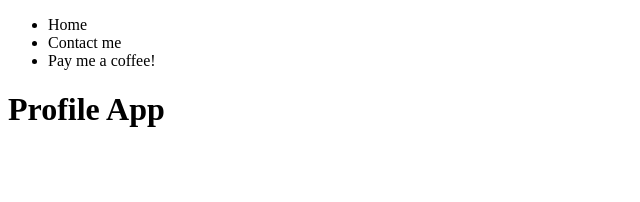
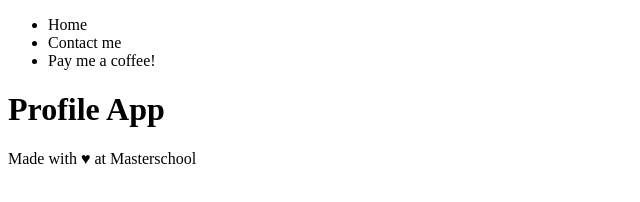
Before and after one commit to karlaevelize/nov-cohort-branches, a plain HTML site: page index.html in a window 1280 px wide. Shown: the whole page, without its empty margins (0-640 px from the left). Drawn offline with Linux system fonts and the light colour scheme.

Commit message:
Create footer

```diff
--- a/index.html
+++ b/index.html
@@ -16,5 +16,10 @@
     </nav>
   </div>
   <h1>Profile App</h1>
+  <div>
+    <footer>
+      Made with ♥ at Masterschool
+    </footer>
+  </div>
 </body>
 </html>
```
